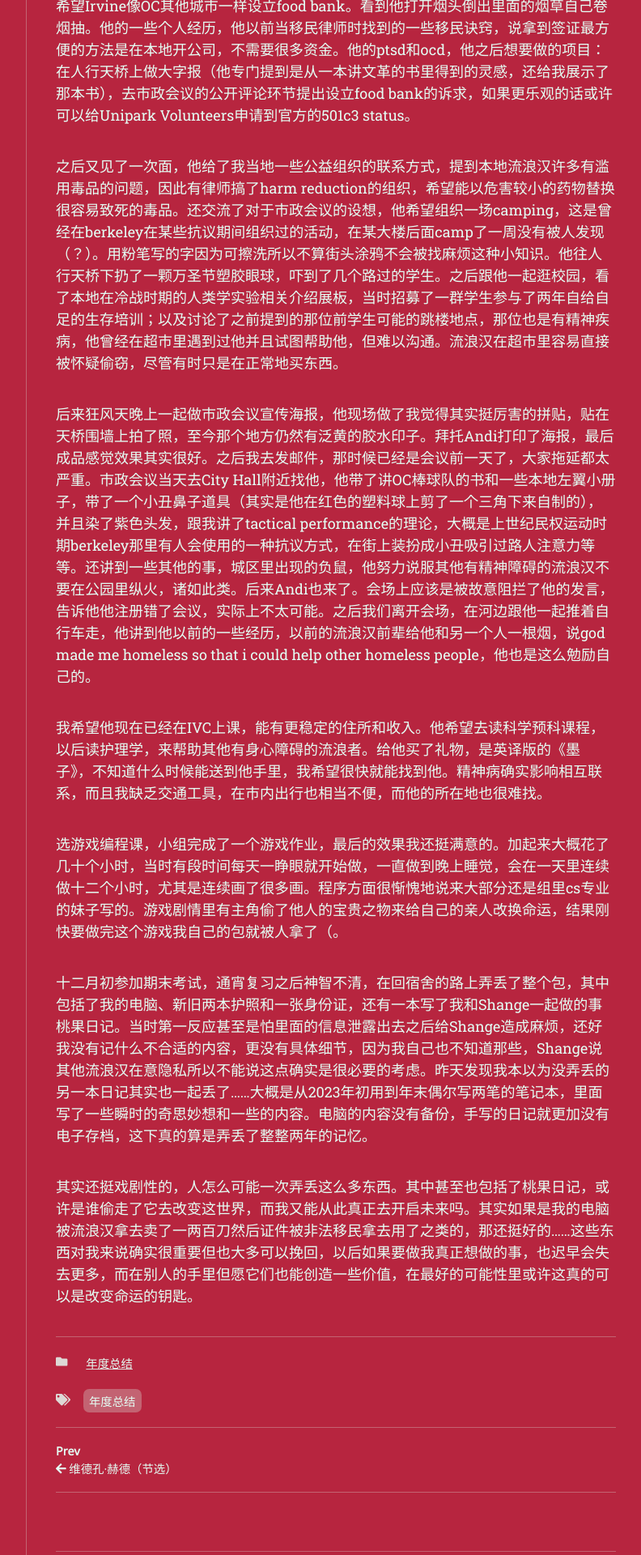
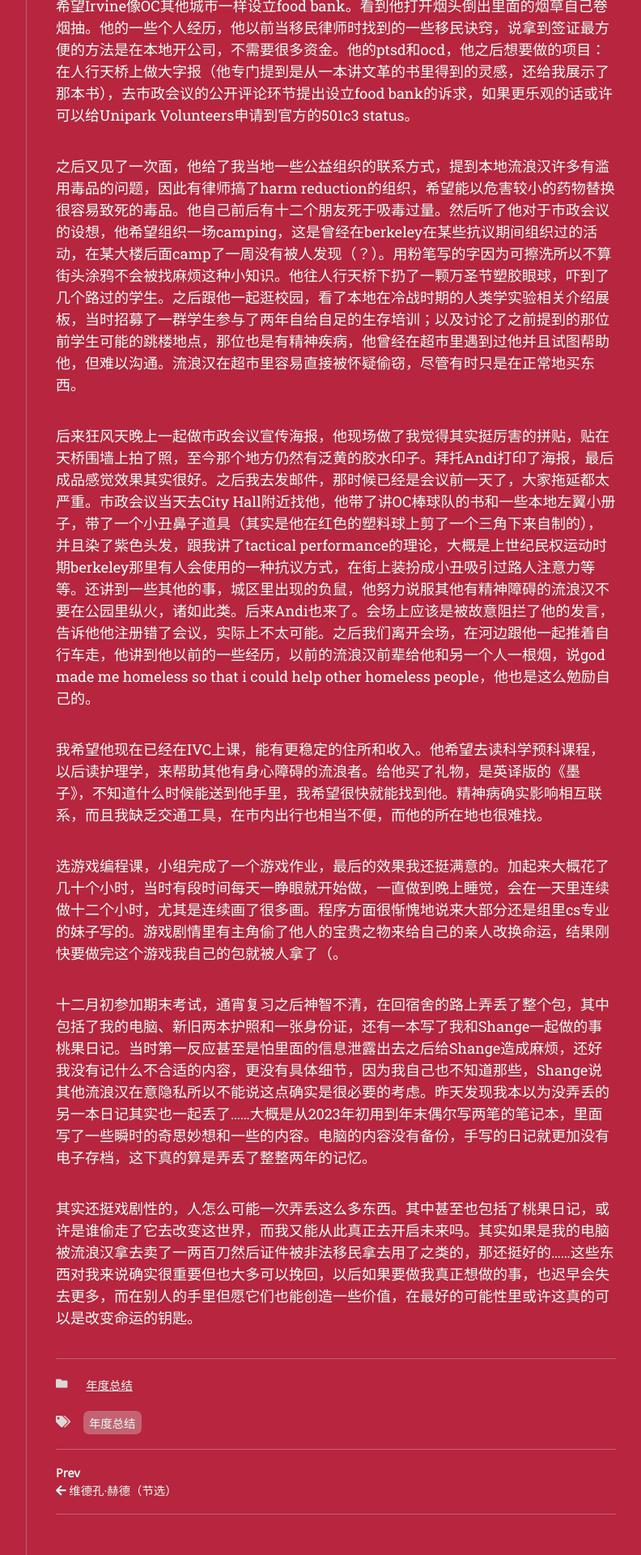
Before and after one commit to scatterdclouds/scatterdclouds.github.io, a Jekyll site: the page built from _posts/2024-01-11-diary2023.md, in a window 1280 px wide. Shown: the part 656-2576 px from the top of the page at 81% size, without its empty margins (357-1149 px from the left). Built offline with Jekyll 4.4.1, drawn with Linux system fonts in a browser that asks for light colours; nearby versions of some CDN libraries; some web fonts are replaced; comment, search, counter and statistics services are not loaded.

Commit message:
Update 2024-01-11-diary2023.md

```diff
--- a/_posts/2024-01-11-diary2023.md
+++ b/_posts/2024-01-11-diary2023.md
@@ -11,7 +11,7 @@ comments: true
 
 开学后主要是认识了Shange，几次在学校附近的人行天桥上贴出卡纸海报的流浪汉。他海报的内容包括了他自己的生平和诉求，纪念逝者的讣告，旁边放着自行车，去年九月的时候上面还插了一面旗帜。讣告里有去年在校警通告里看到的把母亲推下楼后自杀的本校前学生，短暂记述了一些他的生平，还有The Hate Man of Berkeley，在Shange高中无家可归时帮助他的一位当地著名的street philosopher。画了很多符号，包括安那其标志与和平符号，以及我再次忘了具体含义的N+箭头。第一次和他聊的是，关于桉树叶的防蚊防虫蚁和许多其他功效，公共河流其实可以捕鱼，城市某街区的中东社群喜欢自己种植水果蔬菜，其中许多食物不会被收取但也被警察禁止他人采摘，因此希望Irvine像OC其他城市一样设立food bank。看到他打开烟头倒出里面的烟草自己卷烟抽。他的一些个人经历，他以前当移民律师时找到的一些移民诀窍，说拿到签证最方便的方法是在本地开公司，不需要很多资金。他的ptsd和ocd，他之后想要做的项目：在人行天桥上做大字报（他专门提到是从一本讲文革的书里得到的灵感，还给我展示了那本书），去市政会议的公开评论环节提出设立food bank的诉求，如果更乐观的话或许可以给Unipark Volunteers申请到官方的501c3 status。
 
-之后又见了一次面，他给了我当地一些公益组织的联系方式，提到本地流浪汉许多有滥用毒品的问题，因此有律师搞了harm reduction的组织，希望能以危害较小的药物替换很容易致死的毒品。还交流了对于市政会议的设想，他希望组织一场camping，这是曾经在berkeley在某些抗议期间组织过的活动，在某大楼后面camp了一周没有被人发现（？）。用粉笔写的字因为可擦洗所以不算街头涂鸦不会被找麻烦这种小知识。他往人行天桥下扔了一颗万圣节塑胶眼球，吓到了几个路过的学生。之后跟他一起逛校园，看了本地在冷战时期的人类学实验相关介绍展板，当时招募了一群学生参与了两年自给自足的生存培训；以及讨论了之前提到的那位前学生可能的跳楼地点，那位也是有精神疾病，他曾经在超市里遇到过他并且试图帮助他，但难以沟通。流浪汉在超市里容易直接被怀疑偷窃，尽管有时只是在正常地买东西。
+之后又见了一次面，他给了我当地一些公益组织的联系方式，提到本地流浪汉许多有滥用毒品的问题，因此有律师搞了harm reduction的组织，希望能以危害较小的药物替换很容易致死的毒品。他自己前后有十二个朋友死于吸毒过量。然后听了他对于市政会议的设想，他希望组织一场camping，这是曾经在berkeley在某些抗议期间组织过的活动，在某大楼后面camp了一周没有被人发现（？）。用粉笔写的字因为可擦洗所以不算街头涂鸦不会被找麻烦这种小知识。他往人行天桥下扔了一颗万圣节塑胶眼球，吓到了几个路过的学生。之后跟他一起逛校园，看了本地在冷战时期的人类学实验相关介绍展板，当时招募了一群学生参与了两年自给自足的生存培训；以及讨论了之前提到的那位前学生可能的跳楼地点，那位也是有精神疾病，他曾经在超市里遇到过他并且试图帮助他，但难以沟通。流浪汉在超市里容易直接被怀疑偷窃，尽管有时只是在正常地买东西。
 
 后来狂风天晚上一起做市政会议宣传海报，他现场做了我觉得其实挺厉害的拼贴，贴在天桥围墙上拍了照，至今那个地方仍然有泛黄的胶水印子。拜托Andi打印了海报，最后成品感觉效果其实很好。之后我去发邮件，那时候已经是会议前一天了，大家拖延都太严重。市政会议当天去City Hall附近找他，他带了讲OC棒球队的书和一些本地左翼小册子，带了一个小丑鼻子道具（其实是他在红色的塑料球上剪了一个三角下来自制的），并且染了紫色头发，跟我讲了tactical performance的理论，大概是上世纪民权运动时期berkeley那里有人会使用的一种抗议方式，在街上装扮成小丑吸引过路人注意力等等。还讲到一些其他的事，城区里出现的负鼠，他努力说服其他有精神障碍的流浪汉不要在公园里纵火，诸如此类。后来Andi也来了。会场上应该是被故意阻拦了他的发言，告诉他他注册错了会议，实际上不太可能。之后我们离开会场，在河边跟他一起推着自行车走，他讲到他以前的一些经历，以前的流浪汉前辈给他和另一个人一根烟，说god made me homeless so that i could help other homeless people，他也是这么勉励自己的。
 
```
